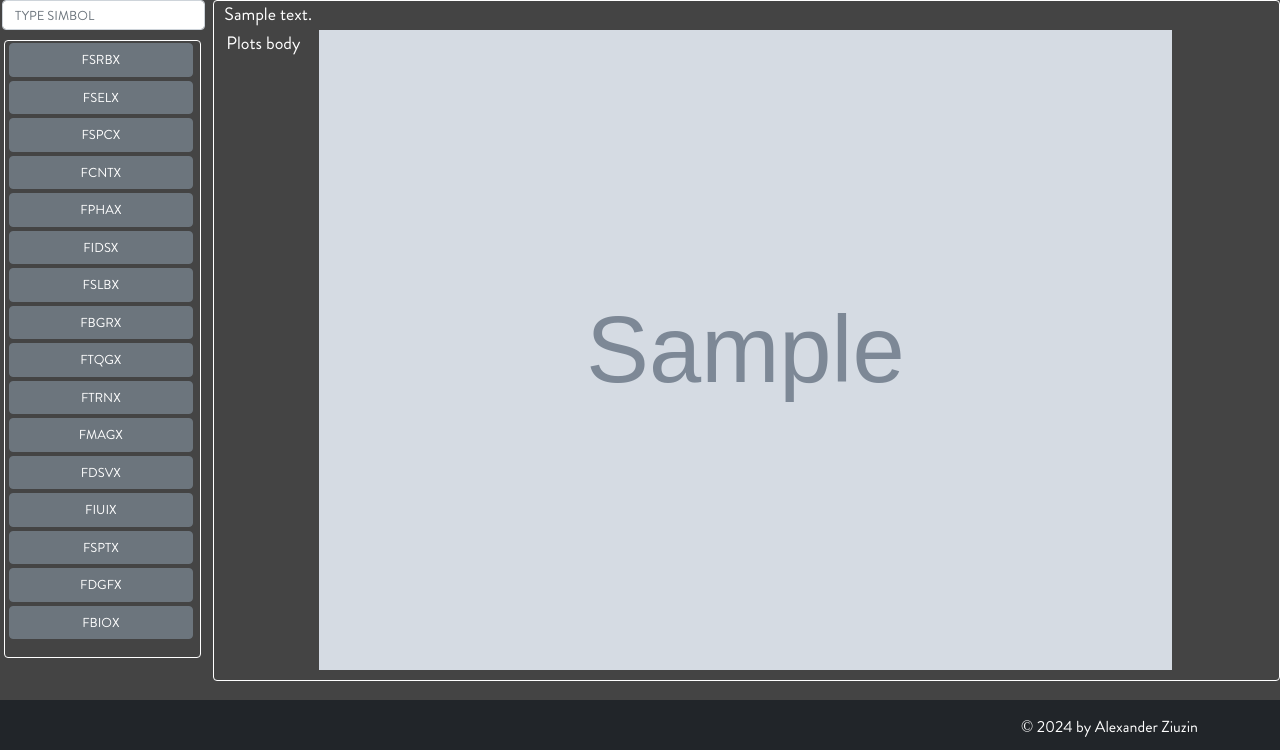
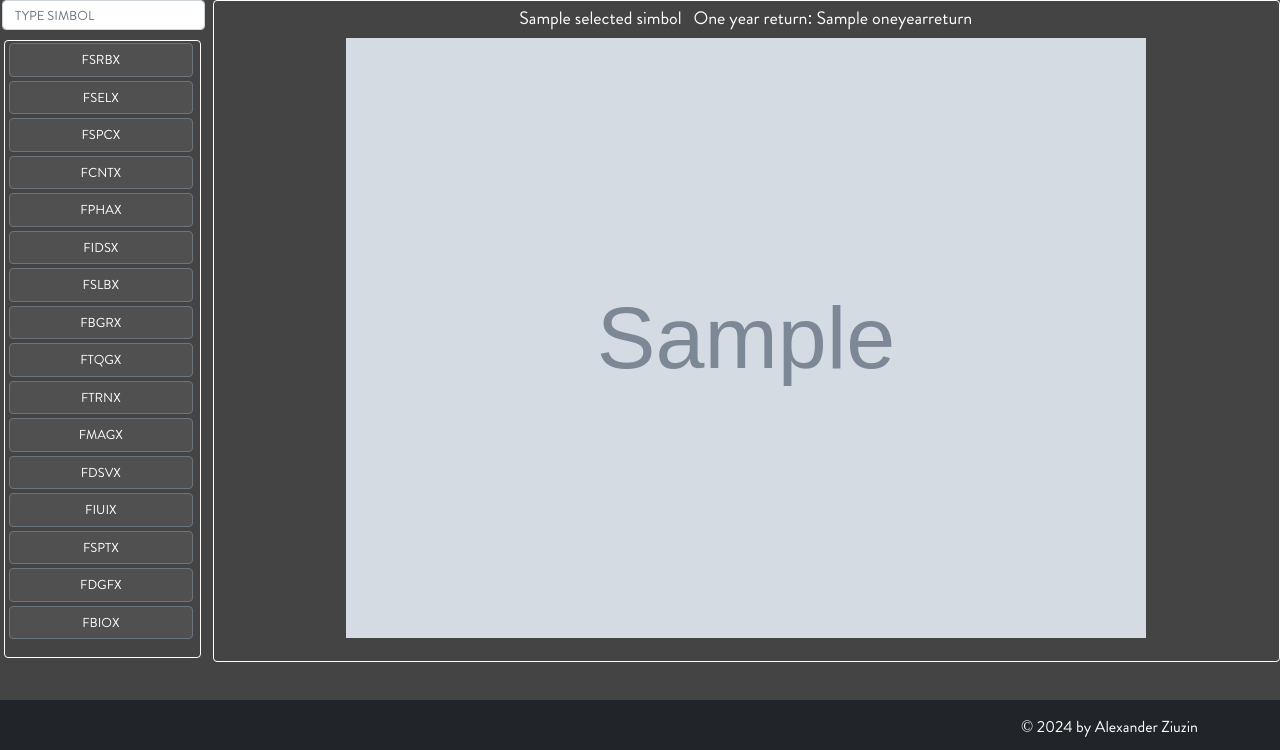
Before and after one commit to alxzyuzin/StockMarketAnalyzer, a Flask app: template app/templates/simbols.html in a window 1280 px wide. Shown: the part 50-800 px from the top of the page. Run offline with Flask 3, Linux system fonts and the light colour scheme; tables that the repository leaves empty hold one stand-in row (values such as "Sample post"); the template is opened without the code that fills it: values that come from a table or form of the project are taken from there, most other values are stand-ins (such as "Sample title", 1, 10 or a date in 2020); grey boxes marked "Sample" are stand-in pictures; some libraries are stand-ins or nearby versions.

Commit message:
Hide plots header and simbol control buttons when no one simbol selected on page.

```diff
--- a/app/static/css/style.css
+++ b/app/static/css/style.css
@@ -115,6 +115,7 @@
     background-position: center;
     background-size: contain;
     background-repeat: no-repeat;
+
     margin: 2px;
     flex-grow: 1;
 }
@@ -164,7 +165,7 @@
 }
 .simbol-button
 {
-
+   background-color: #505050;
     width:95%;
     margin: 2px;
     font-size: small;
@@ -180,7 +181,10 @@
 
 .simbol-management-buton
 {
+
+    padding-top: -5px;
     font-size:medium;
     text-wrap: nowrap ;
+    vertical-align:middle;
     margin: 2px;
 }
--- a/app/templates/simbols.html
+++ b/app/templates/simbols.html
@@ -38,17 +38,23 @@
             </div>
         </div>
         <div class = "col-sm-10 right-column">
-            <!--div id = "plots-header" class = "row">
-                Plots header
-            </div-->
-
-            {{plots_body}}
+            <div id = "plots-header" class = "row">
+                <div class="col-sm text-center">
+                    <div id = "plots-header-content">
+                        {{selected_simbol_data.title}}&nbsp&nbsp One year return: {{ selected_simbol_data.oneyearreturn}}
+                    </div>
+                </div>
+            </div>
             <div id = "plots-body" class = "row" style="background-image: url('{{plots_image}}')">
-                Plots body
+                <div id = "plots-body-message" class = "col-sm text-center"></div>
             </div>
             <div id = "plots-footer" class = "row">
-                <div class = "col-sm">
+                <div class = "col-sm-6">
+
+                </div>
+                <div class = "col-sm-6">
                     <div class="float-end">
+                        <div id="simbol-control-buttons">
                             {% if listtype == "unselected" %}
                             <button type="button" class="btn btn-secondary shadow-none simbol-management-buton" onclick="add_simbol_to_watchlist_button_click()">
                                 Add simbol to watchlist
@@ -80,6 +86,7 @@
             </div>
         </div>
     </div>
+</div>
  <!--
 
 -->
@@ -89,9 +96,18 @@
     const MAIN_AREA_AJUSTMENT = 200
     window.onload = function()
     {
+
         set_main_row_heigh();
-
-
+        // If page loaded with no selected simbols
+        if ("{{selected_simbol_data}}" == "None")
+        {
+            // Hide plots header
+            $("#plots-header-content").css("visibility", "hidden")
+            // Hide plots area
+            $('#plots-body').css("background-image", "none")
+            // Hide simbol control battons
+            $("#simbol-control-buttons").css("visibility","hidden")
+        }
         simbols_list = document.getElementById('list-of-simbols');
         items = simbols_list.getElementsByTagName("button")
         // Convert the HTMLCollection to an array and log each item
@@ -100,7 +116,8 @@
             button_text = item.textContent.trim()
             if (button_text == "{{selected_simbol}}")
             {
-                item.scrollIntoView({ block: 'end', behavior: 'smooth' });
+                item.scrollIntoView({ block: 'center', behavior: 'instant' });
+                item.style.backgroundColor = "#505050";
                 return
             }
         });
@@ -124,7 +141,7 @@
         if (window.innerWidth > 575)
         {
             $("#list-of-simbols").css("max-height", main_row_height)
-            $("#plots-body").css("min-height", main_row_height + 40)
+            $("#plots-body").css("min-height", main_row_height)
         }
         else
         {
@@ -145,9 +162,14 @@
             button_text = item.textContent.trim()
             if (button_text.substring(0, event.target.value.length) == event.target.value.toUpperCase())
             {
-                item.scrollIntoView({ block: 'end', behavior: 'smooth' });
-                return
+                item.scrollIntoView({ block: 'center', behavior: 'instant' });
+                item.style.backgroundColor = "#606060";
             }
+            else
+            {
+                item.style.backgroundColor = "#505050";
+            }
+
         });
     })
 
@@ -249,7 +271,14 @@
                             case 2: listname = "watchlist"; break;
                         }
                         message = "Symbol " + simbol + " successfully moved to " + listname + "."
-                        $("#plots-body").html("<p style = 'font-size:xx-large'>" + message + "</p>")
+                        // Display message
+                        $("#plots-body-message").html("<p style = 'font-size:xx-large'>" + message + "</p>")
+                        // Hide plots header
+                        $("#plots-header-content").css("visibility", "hidden")
+                        // Hide plots for moved simbols
+                        $('#plots-body').css("background-image", "none")
+                        // Hide buttons for simbol management
+                        $("#simbol-control-buttons").css("visibility", "hidden")
                         delete_current_simbol_from_the_list(simbol)
                     }
                     else
--- a/initdatabase.py
+++ b/initdatabase.py
@@ -106,7 +106,7 @@
         db.session.commit()
         simbols = db.session.query(Simbol).all()
 
-        print(f"{len(simbols)} loaded succesfully.")
+        print(f"{len(simbols)} simbols loaded succesfully.")
 
 
 def main():
```
Also changed, not shown: app/views.py (+7 -1 lines), instance/appdata.db. Lines whose indentation alone changed are shown as unchanged.
